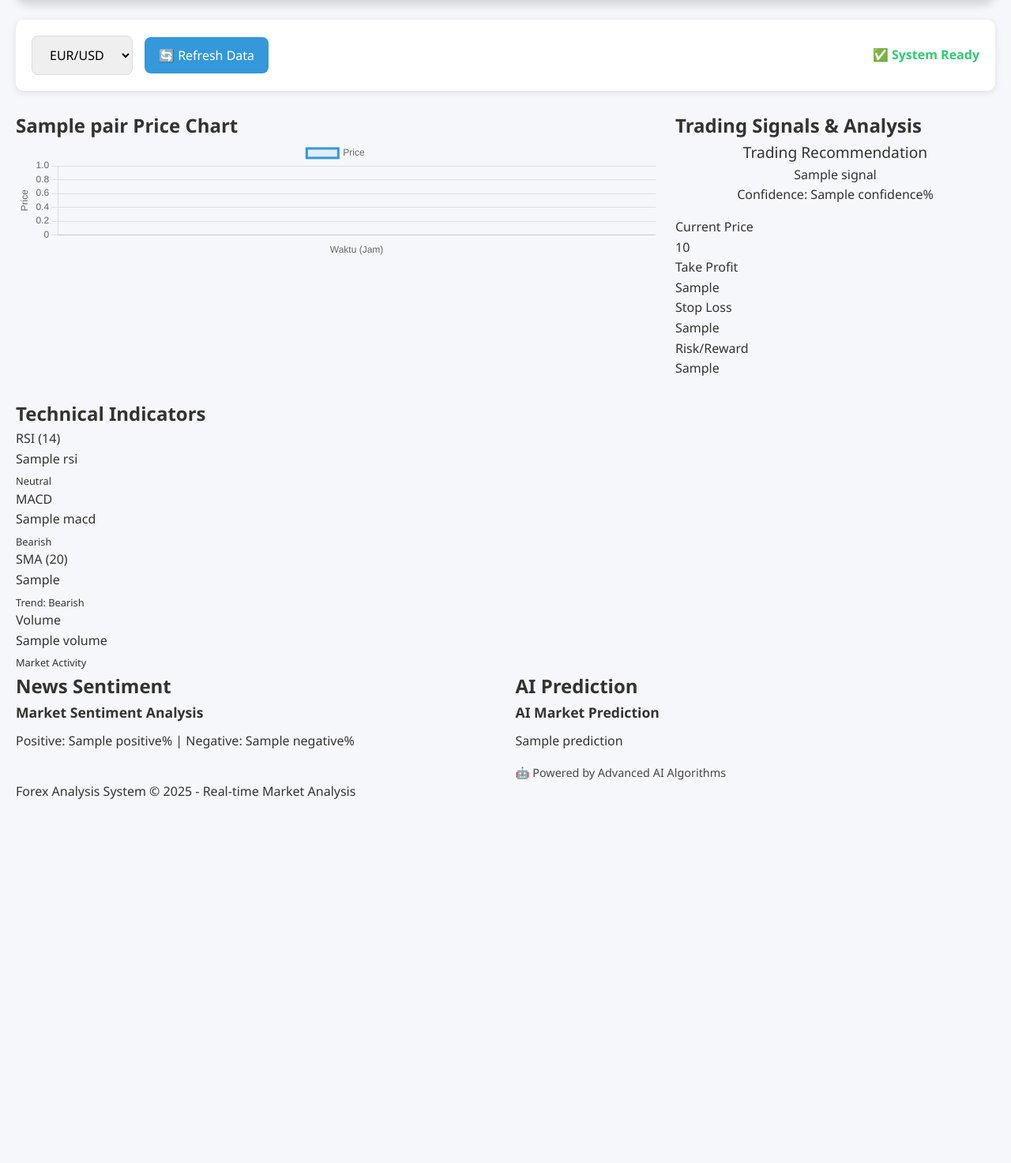
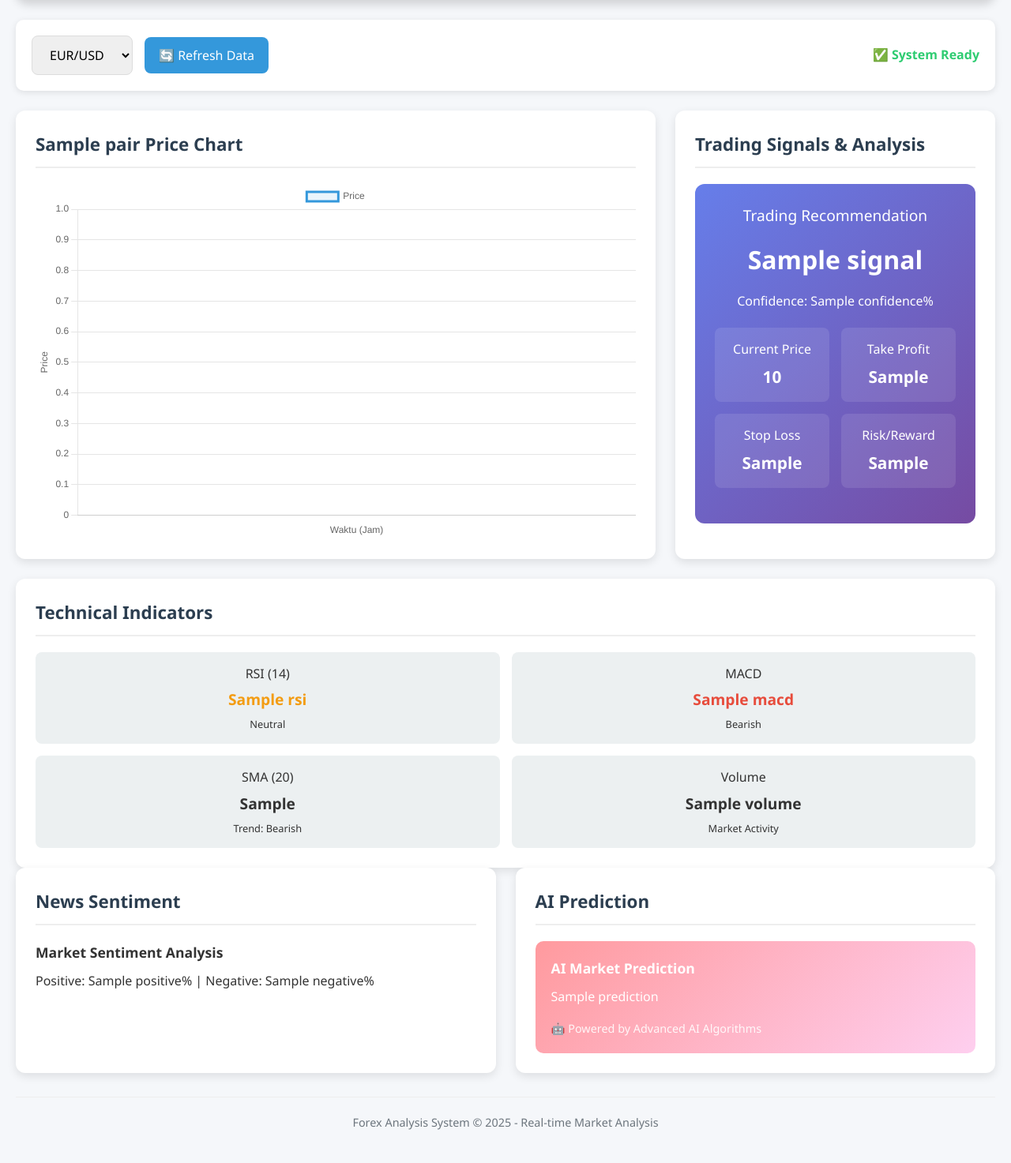
Before and after one commit to andromanxxxx-gif/forex-analysis-system, a Flask app: template dashboard/template/index.html in a window 1280 px wide. Shown: the part 185-1658 px from the top of the page at 79% size. Before the commit the page ends 1197 px from the top, so only its background shows below. Run offline with Flask 3, Linux system fonts and the light colour scheme; the template is opened without the code that fills it: most values are stand-ins (such as "Sample title", 1, 10 or a date in 2020).

Commit message:
Update index.html

```diff
--- a/dashboard/template/index.html
+++ b/dashboard/template/index.html
@@ -6,7 +6,6 @@
     <title>Forex Analysis Dashboard</title>
     <script src="https://cdn.jsdelivr.net/npm/chart.js"></script>
     <style>
-        /* CSS styles remain the same as previous version */
         :root {
             --primary: #2c3e50;
             --secondary: #3498db;
@@ -100,7 +99,158 @@
             margin-bottom: 25px;
         }
 
-        /* ... (rest of CSS remains the same) ... */
+        .chart-container, .info-panel {
+            background: white;
+            padding: 25px;
+            border-radius: 12px;
+            box-shadow: 0 4px 12px rgba(0,0,0,0.1);
+        }
+
+        .chart-wrapper {
+            height: 450px;
+            margin-top: 15px;
+        }
+
+        .panel-title {
+            font-size: 1.4rem;
+            margin-bottom: 20px;
+            color: var(--primary);
+            border-bottom: 2px solid #eee;
+            padding-bottom: 10px;
+        }
+
+        /* Trading Recommendations */
+        .trading-card {
+            background: linear-gradient(135deg, #667eea 0%, #764ba2 100%);
+            color: white;
+            padding: 25px;
+            border-radius: 12px;
+            margin-bottom: 20px;
+        }
+
+        .recommendation {
+            font-size: 2rem;
+            font-weight: bold;
+            text-align: center;
+            margin: 15px 0;
+        }
+
+        .buy { color: var(--buy); }
+        .sell { color: var(--sell); }
+        .hold { color: var(--hold); }
+
+        .levels {
+            display: grid;
+            grid-template-columns: 1fr 1fr;
+            gap: 15px;
+            margin: 20px 0;
+        }
+
+        .level-item {
+            background: rgba(255,255,255,0.1);
+            padding: 15px;
+            border-radius: 8px;
+            text-align: center;
+        }
+
+        .level-value {
+            font-size: 1.3rem;
+            font-weight: bold;
+            margin-top: 5px;
+        }
+
+        /* Technical Indicators */
+        .indicators-grid {
+            display: grid;
+            grid-template-columns: 1fr 1fr;
+            gap: 15px;
+        }
+
+        .indicator {
+            background: var(--light);
+            padding: 15px;
+            border-radius: 8px;
+            text-align: center;
+        }
+
+        .indicator-value {
+            font-size: 1.2rem;
+            font-weight: bold;
+            margin-top: 5px;
+        }
+
+        .positive { color: var(--success); }
+        .negative { color: var(--danger); }
+        .neutral { color: var(--warning); }
+
+        /* News Sentiment */
+        .sentiment {
+            margin: 20px 0;
+        }
+
+        .sentiment-bars {
+            display: flex;
+            height: 30px;
+            border-radius: 15px;
+            overflow: hidden;
+            margin: 10px 0;
+        }
+
+        .positive-bar {
+            background: var(--success);
+            height: 100%;
+        }
+
+        .negative-bar {
+            background: var(--danger);
+            height: 100%;
+        }
+
+        .ai-prediction {
+            background: linear-gradient(135deg, #ff9a9e 0%, #fecfef 100%);
+            color: white;
+            padding: 20px;
+            border-radius: 10px;
+            margin-top: 20px;
+        }
+
+        footer {
+            text-align: center;
+            margin-top: 30px;
+            padding: 20px;
+            color: #6c757d;
+            font-size: 0.9rem;
+            border-top: 1px solid #eee;
+        }
+
+        .loading {
+            text-align: center;
+            padding: 40px;
+            color: #666;
+            font-size: 1.1rem;
+        }
+
+        .error {
+            background: var(--danger);
+            color: white;
+            padding: 15px;
+            border-radius: 8px;
+            margin: 15px 0;
+        }
+
+        @media (max-width: 1024px) {
+            .main-content {
+                grid-template-columns: 1fr;
+            }
+
+            .indicators-grid {
+                grid-template-columns: 1fr;
+            }
+
+            .levels {
+                grid-template-columns: 1fr;
+            }
+        }
     </style>
 </head>
 <body>
```
